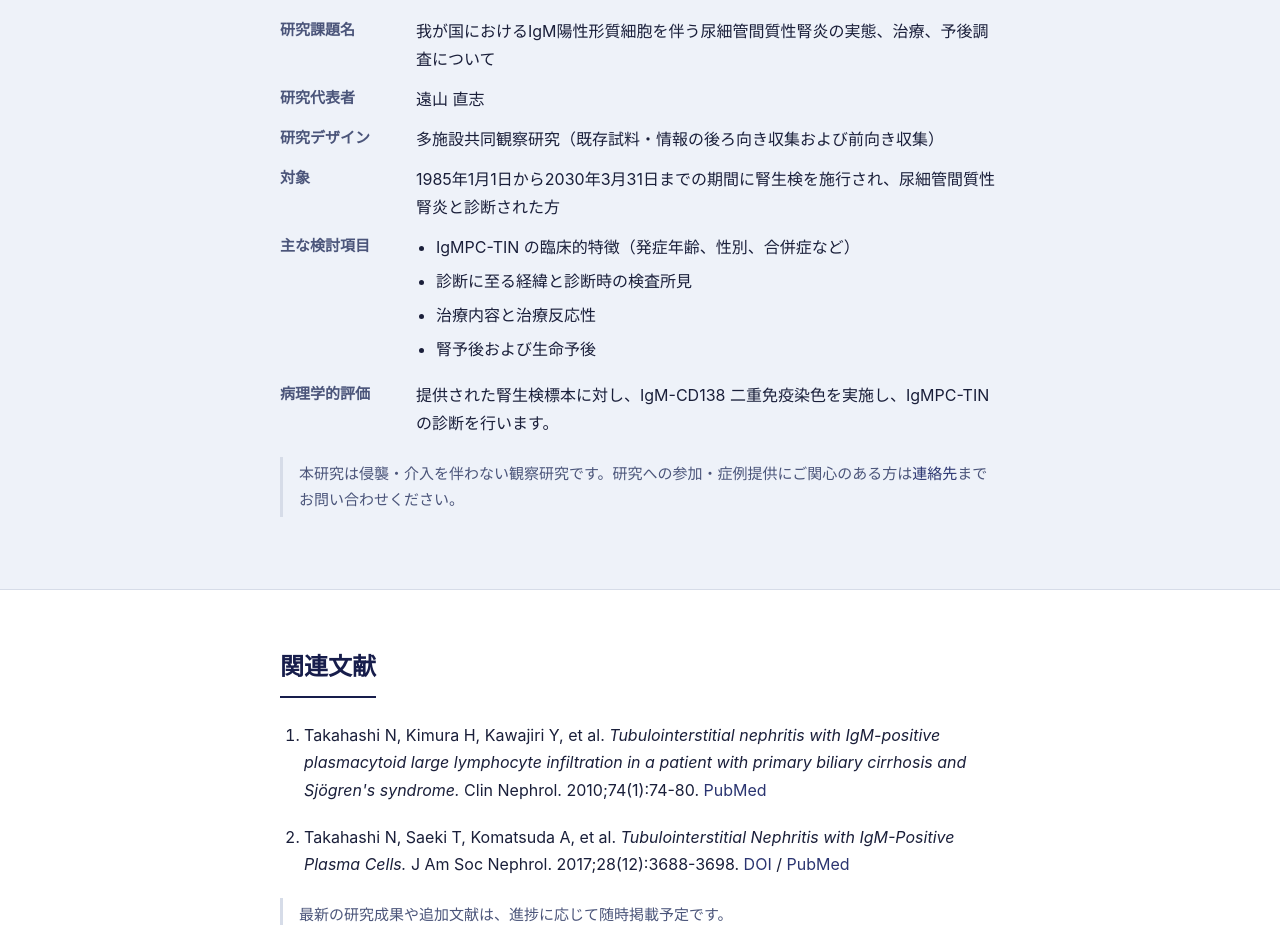
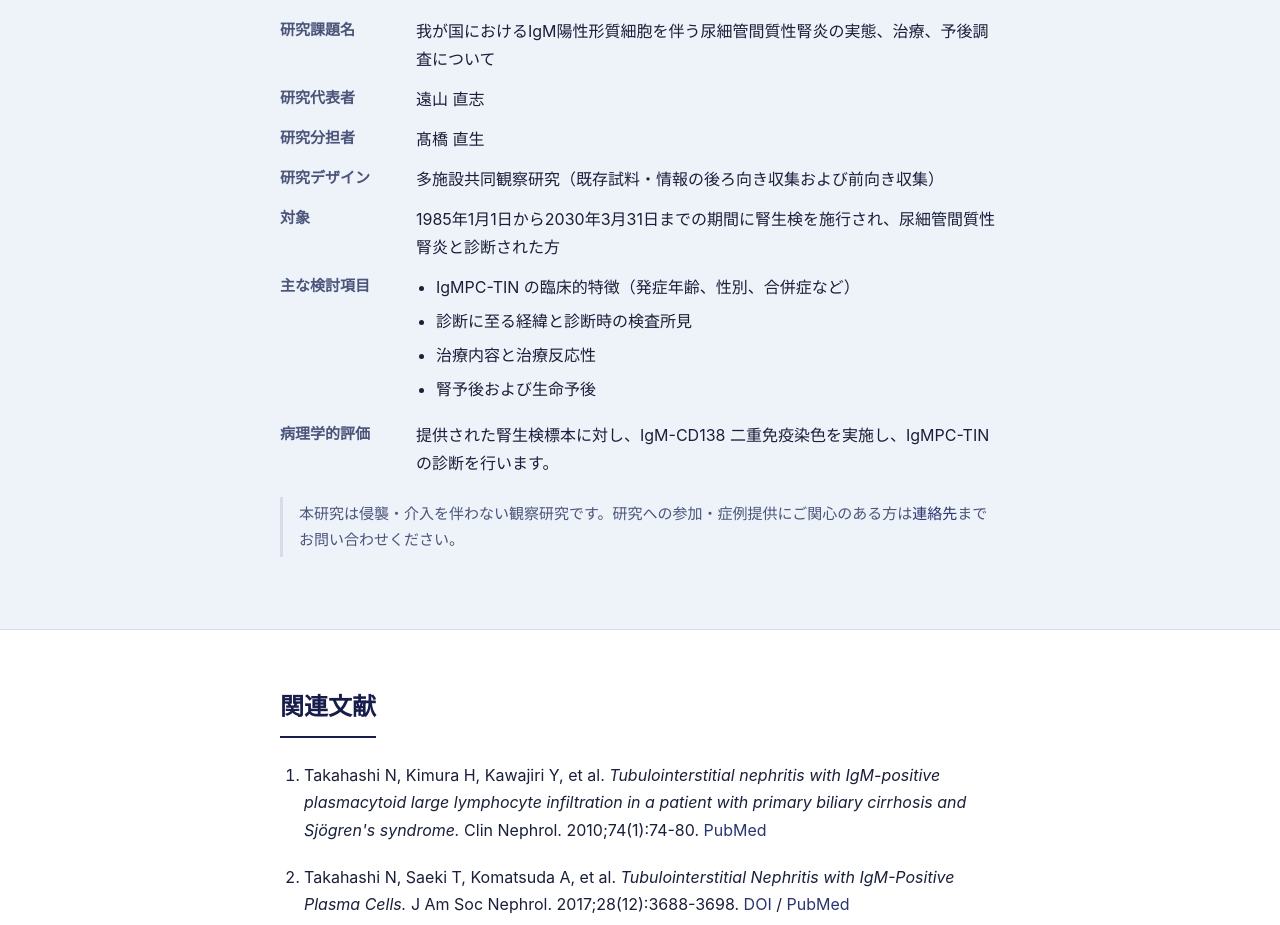
Before and after one commit to ttoyama/IgMPC-TIN-website, a plain HTML site: page index.html in a window 1280 px wide. Shown: the part 1268-2193 px from the top of the page. Drawn offline with Linux system fonts and the light colour scheme.

Commit message:
Add co-investigator to research section
Co-Authored-By: Claude Opus 4.7 (1M context) <noreply@anthropic.com>

```diff
--- a/index.html
+++ b/index.html
@@ -72,6 +72,9 @@
 
       <dt>研究代表者</dt>
       <dd>遠山 直志</dd>
+
+      <dt>研究分担者</dt>
+      <dd>髙橋 直生</dd>
 
       <dt>研究デザイン</dt>
       <dd>多施設共同観察研究（既存試料・情報の後ろ向き収集および前向き収集）</dd>
```
